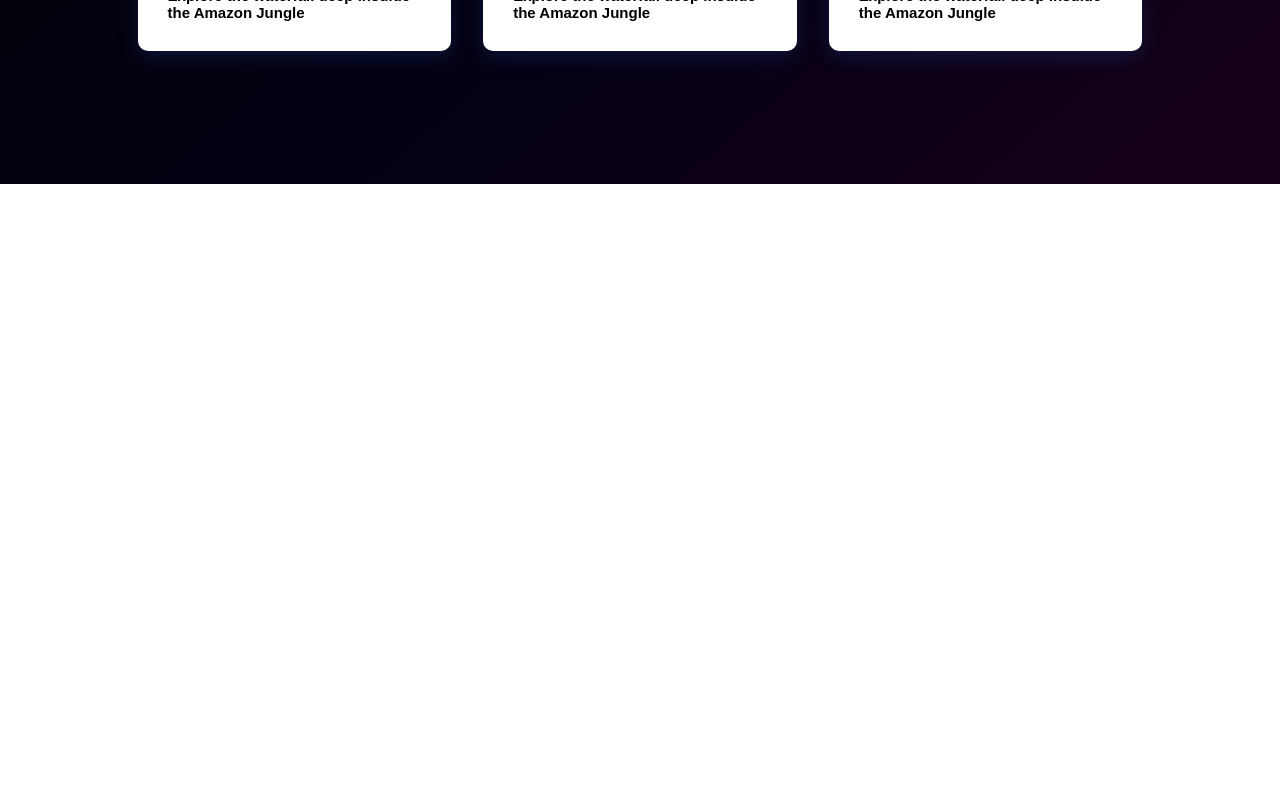
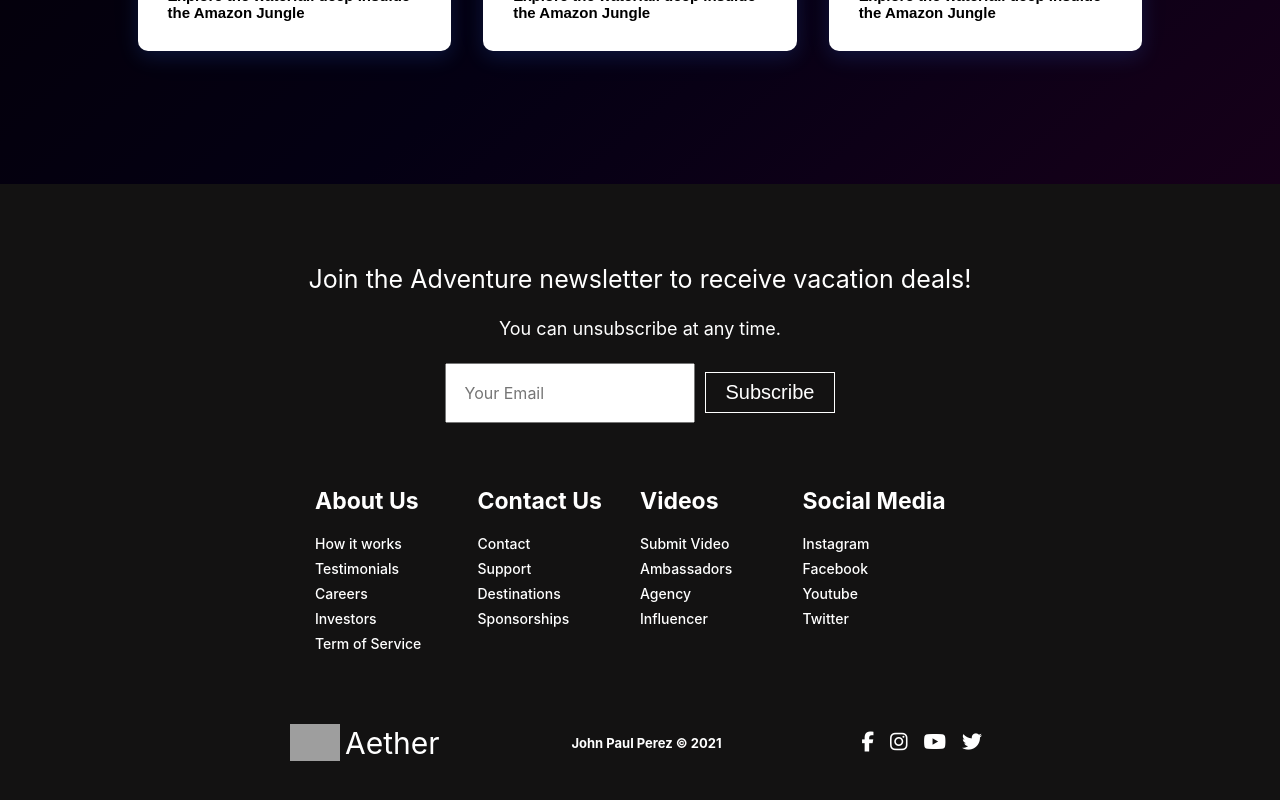
Before and after one commit to artpersona/responsive-training1, a React (Create React App) app: page / in a window 1280 px wide. Shown: the part 1794-2594 px from the top of the page. Before the commit the page ends 1978 px from the top, so only its background shows below. Built offline with nearby package versions, Linux system fonts and the light colour scheme; grey boxes are pictures that could not be loaded.

Commit message:
added footer

```diff
--- a/src/App.js
+++ b/src/App.js
@@ -2,6 +2,7 @@ import { Route, Switch, BrowserRouter as Router} from 'react-router-dom'
 import './App.css';
 import NavBar from './components/NavBar'
 import Landing from './pages/Landing'
+import Footer from './components/Footer'
 function App() {
   return (
     <Router>
@@ -10,9 +11,11 @@ function App() {
             <Route path='/'>
               <NavBar/>
               <Landing></Landing>
+              <Footer/>
             </Route>
 
         </Switch>
+
       </div>
     </Router>
   );
--- a/src/components/Button.css
+++ b/src/components/Button.css
@@ -23,6 +23,7 @@
 .btn--large{
     padding: 12px 26px;
     font-size: 20px;
+
 }
 
 .btn--medium:hover,
--- /dev/null
+++ b/src/components/Footer.css
@@ -0,0 +1,195 @@
+.footer-container {
+  position: relative;
+  /* font-family: -apple-system, BlinkMacSystemFont, 'Segoe UI', Roboto, Oxygen, Ubuntu, Cantarell, 'Open Sans', 'Helvetica Neue', sans-serif; */
+  display: flex;
+  flex-direction: column;
+  justify-content: center;
+  align-items: center;
+  background-color: #131212;
+  width: 100%;
+}
+
+.footer-subscription {
+  display: flex;
+  flex-direction: column;
+  text-align: center;
+  color: white;
+  margin-top: 5rem;
+  width: 100%;
+}
+
+.footer-subscription-heading {
+  font-family: -apple-system, BlinkMacSystemFont, "Segoe UI", Roboto, Oxygen,
+    Ubuntu, Cantarell, "Open Sans", "Helvetica Neue", sans-serif;
+  font-size: 25px;
+}
+
+.footer-subscription-subtext {
+  font-family: -apple-system, BlinkMacSystemFont, "Segoe UI", Roboto, Oxygen,
+    Ubuntu, Cantarell, "Open Sans", "Helvetica Neue", sans-serif;
+  font-size: 18px;
+  margin: 1.5rem 0;
+}
+
+.input-area {
+  display: flex;
+  justify-content: center;
+  align-items: center;
+}
+
+.footer-input {
+  font-size: 16px;
+  font-family: -apple-system, BlinkMacSystemFont, "Segoe UI", Roboto, Oxygen,
+    Ubuntu, Cantarell, "Open Sans", "Helvetica Neue", sans-serif;
+  padding: 18px;
+  width: 250px;
+  height: fit-content;
+  margin-right: 10px;
+}
+
+.footer-links {
+  max-width: 650px;
+  width: 100%;
+  margin: 4rem 0;
+  display: grid;
+  grid-template-columns: 1fr 1fr 1fr 1fr;
+
+}
+
+.footer-links-section {
+  display: flex;
+  flex-direction: column;
+
+}
+
+.footer-links-section-heading,
+.footer-links-item {
+  font-family: -apple-system, BlinkMacSystemFont, "Segoe UI", Roboto, Oxygen,
+    Ubuntu, Cantarell, "Open Sans", "Helvetica Neue", sans-serif;
+  text-decoration: none;
+  color: white;
+}
+
+.footer-links-section-heading {
+  font-weight: 650;
+  font-size: 23px;
+  margin-bottom: 20px;
+}
+
+.footer-links-item {
+  font-size: 14px;
+  font-weight: 500;
+  margin-bottom: 8px;
+}
+
+.site-credentials {
+  margin-bottom: 2.5rem;
+  color: white;
+
+  width: 65%;
+  display: flex;
+  justify-content: space-around;
+  align-items: center;
+}
+
+.site-logo {
+  display: flex;
+  align-items: center;
+}
+
+.site-logo > p {
+  font-family: -apple-system, BlinkMacSystemFont, "Segoe UI", Roboto, Oxygen,
+    Ubuntu, Cantarell, "Open Sans", "Helvetica Neue", sans-serif;
+  font-size: 30px;
+}
+
+.site-image {
+  width: 55px;
+  padding-right: 5px;
+}
+
+.fa {
+  font-size: 20px;
+  margin: 0 8px;
+}
+
+.credits {
+  font-family: -apple-system, BlinkMacSystemFont, "Segoe UI", Roboto, Oxygen,
+    Ubuntu, Cantarell, "Open Sans", "Helvetica Neue", sans-serif;
+  font-weight: bold;
+  font-size: 13px;
+}
+
+@media screen and (max-width: 720px) {
+  .footer-links {
+    grid-template-columns: 1fr 1fr;
+    grid-template-rows: auto;
+    justify-content: center;
+    width: 60%;
+
+  }
+
+  .footer-links-section{
+    margin-top: 20px;
+    align-content: flex-end;
+
+  }
+
+  .site-credentials{
+      flex-direction: column;
+      align-items: center;
+  }
+
+  .credits{
+      margin: 15px 0;
+  }
+
+  .fa{
+    margin: 0 15px;
+  }
+}
+
+
+@media screen and (max-width:600px){
+  .input-area{
+    flex-direction: column;
+    align-items: center;
+    justify-content: center;
+    text-align: center;
+
+  }
+  .footer-input{
+    margin: 0;
+    margin-bottom: 10px;
+  }
+
+  .btn{
+    width: 250px;
+  }
+
+}
+
+@media screen and (max-width:400px){
+  .footer-subscription-heading {
+    font-family: -apple-system, BlinkMacSystemFont, "Segoe UI", Roboto, Oxygen,
+      Ubuntu, Cantarell, "Open Sans", "Helvetica Neue", sans-serif;
+    font-size: 20px;
+  }
+
+  .footer-subscription-subtext {
+    font-family: -apple-system, BlinkMacSystemFont, "Segoe UI", Roboto, Oxygen,
+      Ubuntu, Cantarell, "Open Sans", "Helvetica Neue", sans-serif;
+    font-size: 13px;
+    margin: 1.5rem 0;
+  }
+
+
+
+  .footer-links-section-heading {
+    font-size: 20px;
+  }
+
+  .footer-links-item {
+    font-size: 13px;
+  }
+}
--- /dev/null
+++ b/src/components/Footer.js
@@ -0,0 +1,90 @@
+import React from "react";
+import { Link } from "react-router-dom";
+import { Button } from "./Button";
+import "./Footer.css";
+function Footer() {
+  return (
+    <div className="footer-container">
+      <section className="footer-subscription">
+        <p className="footer-subscription-heading">
+          Join the Adventure newsletter to receive vacation deals!
+        </p>
+        <p className="footer-subscription-subtext">
+          You can unsubscribe at any time.
+        </p>
+
+        <div className="input-area">
+          <form>
+            <input
+              type="email"
+              name="email"
+              placeholder="Your Email"
+              className="footer-input"
+            />
+          </form>
+          <Button buttonStyle="btn--outline" className='btn'>Subscribe</Button>
+        </div>
+      </section>
+
+      <div className="footer-links">
+        <div className="footer-links-section">
+          <Link className="footer-links-section-heading">About Us</Link>
+          <Link className="footer-links-item">How it works</Link>
+          <Link className="footer-links-item">Testimonials</Link>
+          <Link className="footer-links-item">Careers</Link>
+          <Link className="footer-links-item">Investors</Link>
+          <Link className="footer-links-item">Term of Service</Link>
+        </div>
+
+        <div className="footer-links-section">
+          <Link className="footer-links-section-heading">Contact Us</Link>
+          <Link className="footer-links-item">Contact</Link>
+          <Link className="footer-links-item">Support</Link>
+          <Link className="footer-links-item">Destinations</Link>
+          <Link className="footer-links-item">Sponsorships</Link>
+        </div>
+
+        <div className="footer-links-section">
+          <Link className="footer-links-section-heading">Videos</Link>
+          <Link className="footer-links-item">Submit Video</Link>
+          <Link className="footer-links-item">Ambassadors</Link>
+          <Link className="footer-links-item">Agency</Link>
+          <Link className="footer-links-item">Influencer</Link>
+        </div>
+
+        <div className="footer-links-section">
+          <Link className="footer-links-section-heading">Social Media</Link>
+          <Link className="footer-links-item">Instagram</Link>
+          <Link className="footer-links-item">Facebook</Link>
+          <Link className="footer-links-item">Youtube</Link>
+          <Link className="footer-links-item">Twitter</Link>
+        </div>
+      </div>
+
+      <div className="site-credentials">
+        <div className="site-logo">
+          <img
+            src={
+              "https://cdn2.iconfinder.com/data/icons/circle-icons-1/64/rocket-512.png"
+            }
+            className="site-image"
+          />
+          <p>Aether</p>
+        </div>
+
+        <p className="credits">
+          John Paul Perez © 2021
+        </p>
+
+        <div className="socials">
+          <i className='fa fa-facebook'/>
+          <i className='fa fa-instagram'/>
+          <i className='fa fa-youtube'/>
+          <i className='fa fa-twitter'/>
+        </div>
+      </div>
+    </div>
+  );
+}
+
+export default Footer;
--- a/src/pages/Landing.js
+++ b/src/pages/Landing.js
@@ -6,6 +6,7 @@ function Landing() {
         <div>
             <Hero></Hero>
             <Card>WTF</Card>
+
         </div>
     )
 }
```
Also changed, not shown: 1 other file (tests, documents, lock files or other folders).
